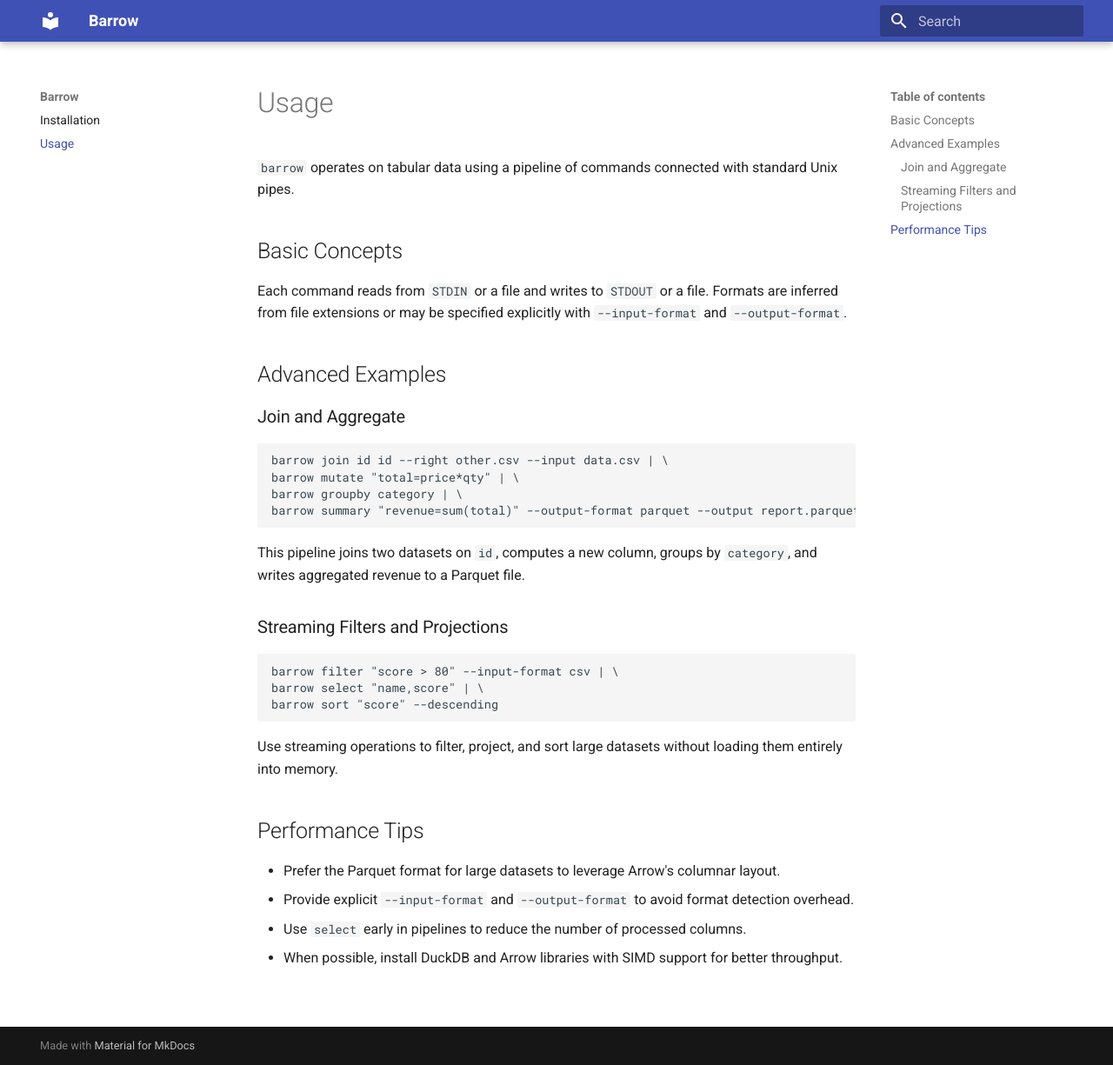
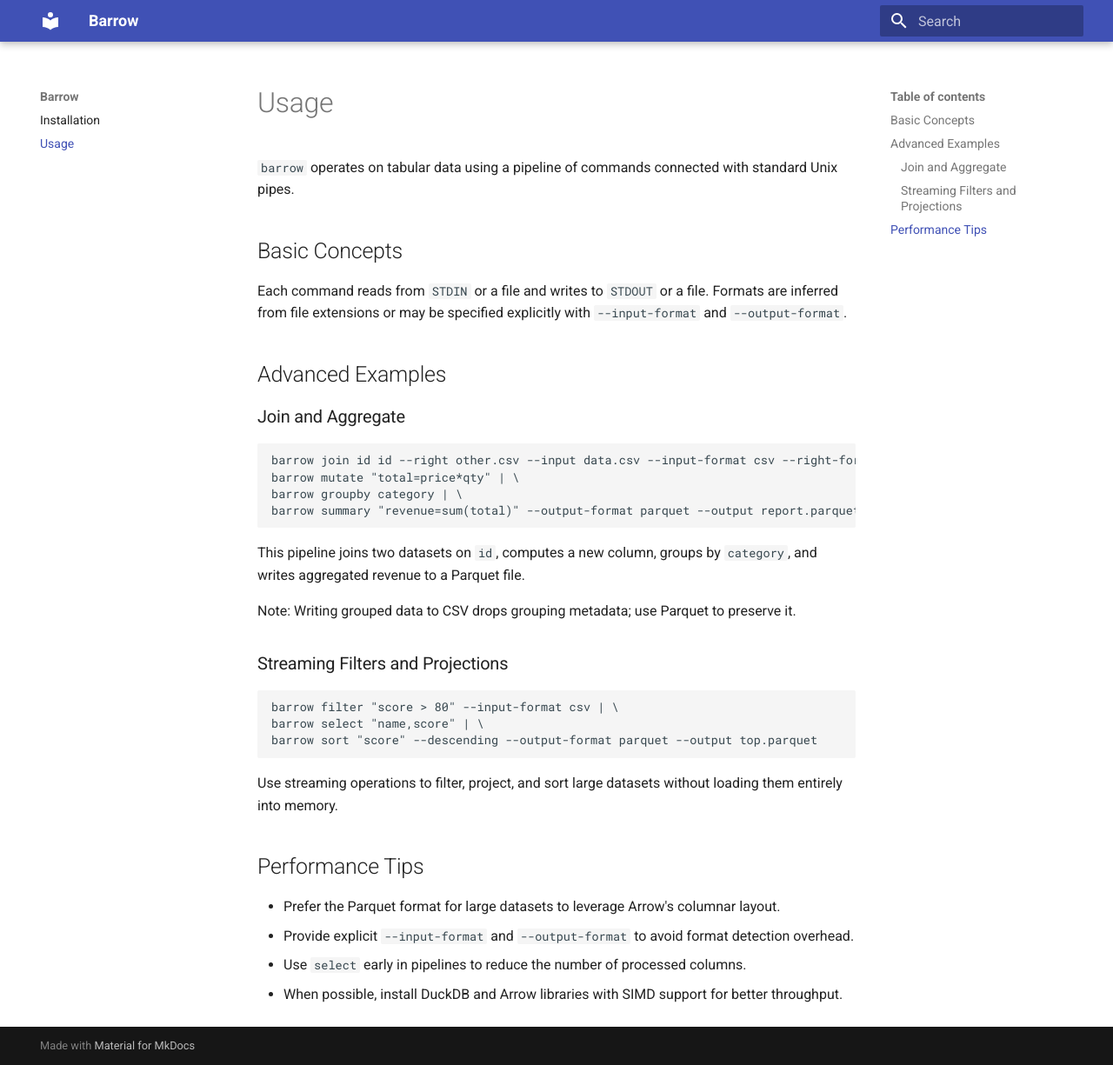
Before and after one commit to acpguedes/barrow, an MkDocs documentation site: the page built from docs/usage.md, in a window 1280 px wide and 1225 px high. Shown: the whole window at 87% size. Built offline with MkDocs 1.6.1 and Material for MkDocs 9.7.7, drawn with Linux system fonts in a browser that asks for light colours.

Commit message:
docs: clarify group metadata and formats

````diff
--- a/docs/usage.md
+++ b/docs/usage.md
@@ -8,18 +8,20 @@ Each command reads from `STDIN` or a file and writes to `STDOUT` or a file. Form
 ## Advanced Examples
 ### Join and Aggregate
 ```bash
-barrow join id id --right other.csv --input data.csv | \
+barrow join id id --right other.csv --input data.csv --input-format csv --right-format csv | \
 barrow mutate "total=price*qty" | \
 barrow groupby category | \
 barrow summary "revenue=sum(total)" --output-format parquet --output report.parquet
 ```
 This pipeline joins two datasets on `id`, computes a new column, groups by `category`, and writes aggregated revenue to a Parquet file.
 
+Note: Writing grouped data to CSV drops grouping metadata; use Parquet to preserve it.
+
 ### Streaming Filters and Projections
 ```bash
 barrow filter "score > 80" --input-format csv | \
 barrow select "name,score" | \
-barrow sort "score" --descending
+barrow sort "score" --descending --output-format parquet --output top.parquet
 ```
 Use streaming operations to filter, project, and sort large datasets without loading them entirely into memory.
 
````
Also changed, not shown: README.md (+6 -4 lines).
